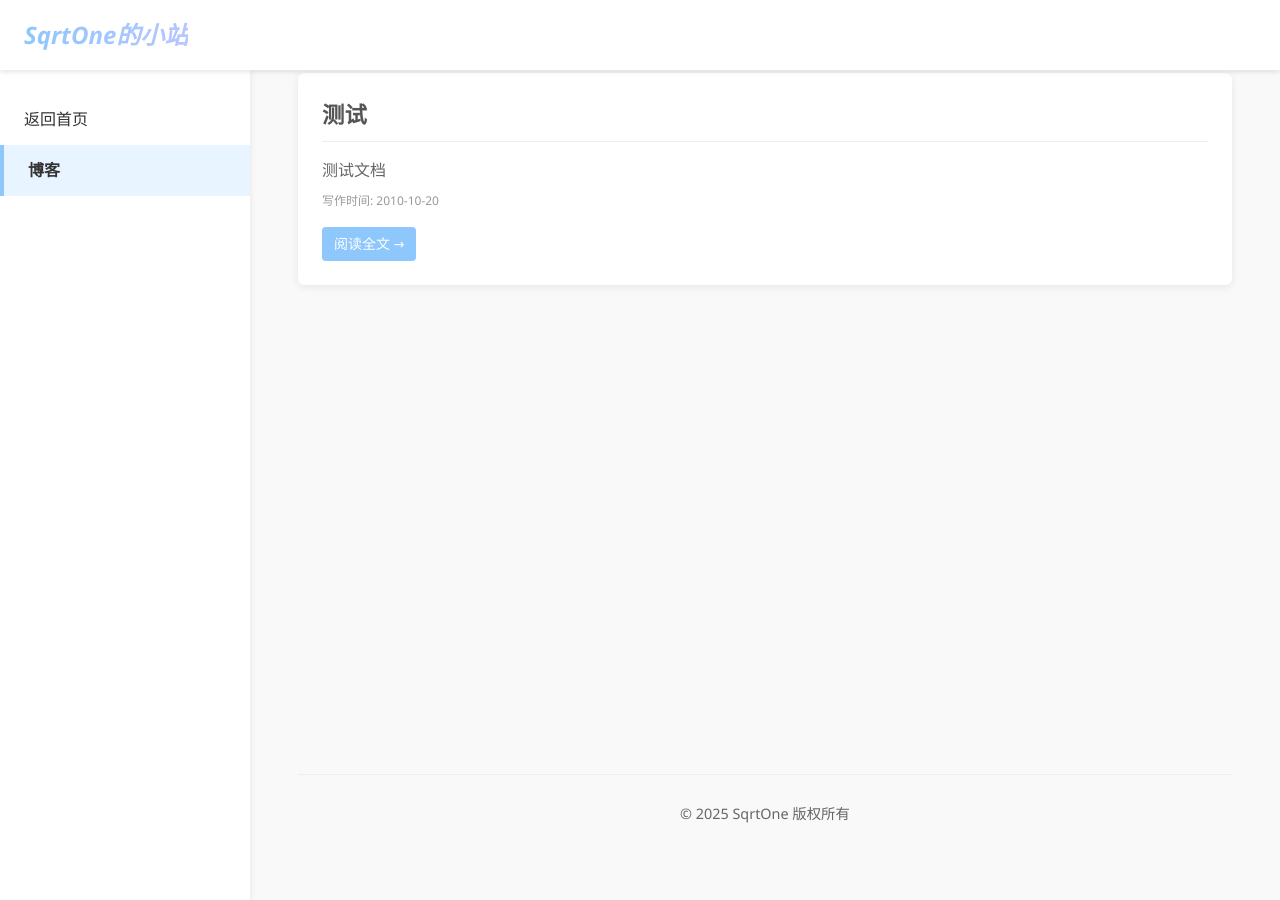
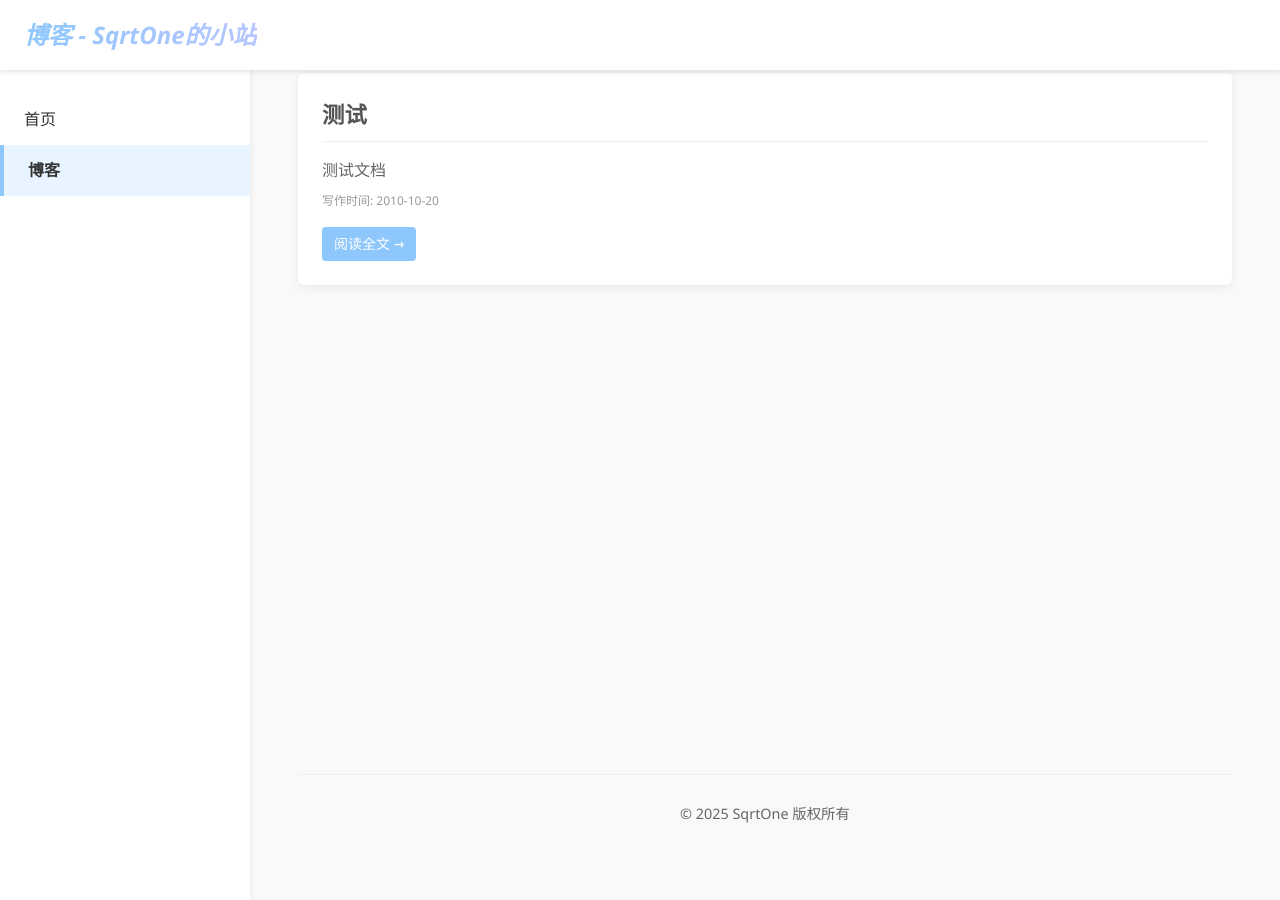
Before and after one commit to SqrtOne/SqrtOne.github.io, a Jekyll site: the page built from blog.html, in a window 1280 px wide. Built offline with Jekyll 4.4.1, drawn with Linux system fonts in a browser that asks for light colours.

Commit message:
Update blog.html

```diff
--- a/blog.html
+++ b/blog.html
@@ -8,19 +8,19 @@ permalink: /blog/
     <meta charset="UTF-8">
     <meta name="viewport" content="width=device-width, initial-scale=1.0">
     <meta name="description" content="{{ site.description }}">
-    <title>{{ site.name }} - 博客</title>
+    <title>博客 - {{ site.name }}</title>
     <link rel="stylesheet" href="{{ site.url }}{{ site.baseurl }}/styles.css">
 </head>
 <body>
 <header class="gradient-bg">
-    <h1>{{ site.name }}</h1>
+    <h1>博客 - {{ site.name }}</h1>
 </header>
 
 <div class="container">
     <aside>
         <nav>
             <ul>
-                <li><a href="{{ site.url }}{{ site.baseurl }}">返回首页</a></li>
+                <li><a href="{{ site.url }}{{ site.baseurl }}">首页</a></li>
                 <li><a href="#" class="active">博客</a></li>
             </ul>
         </nav>
```
